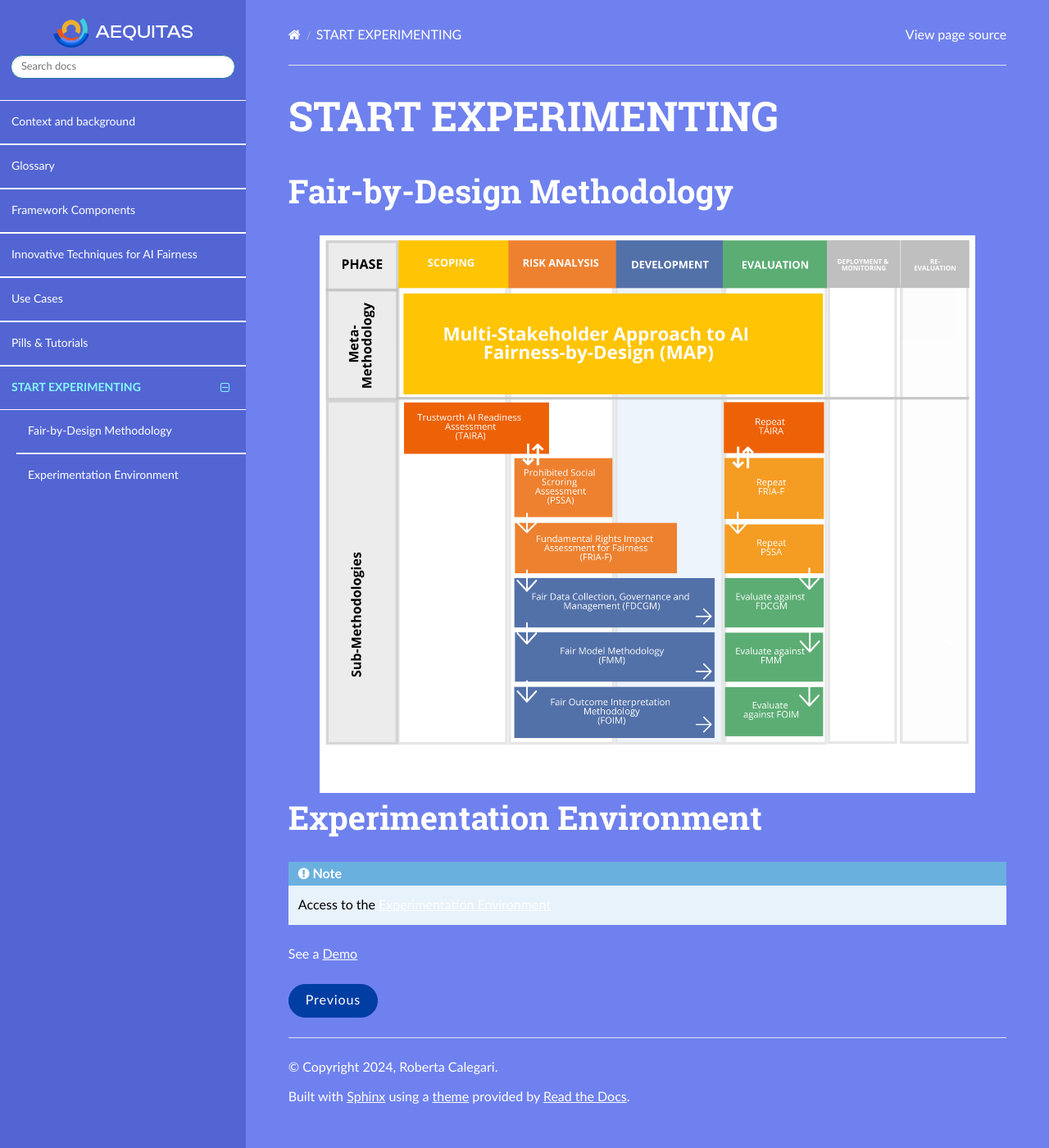
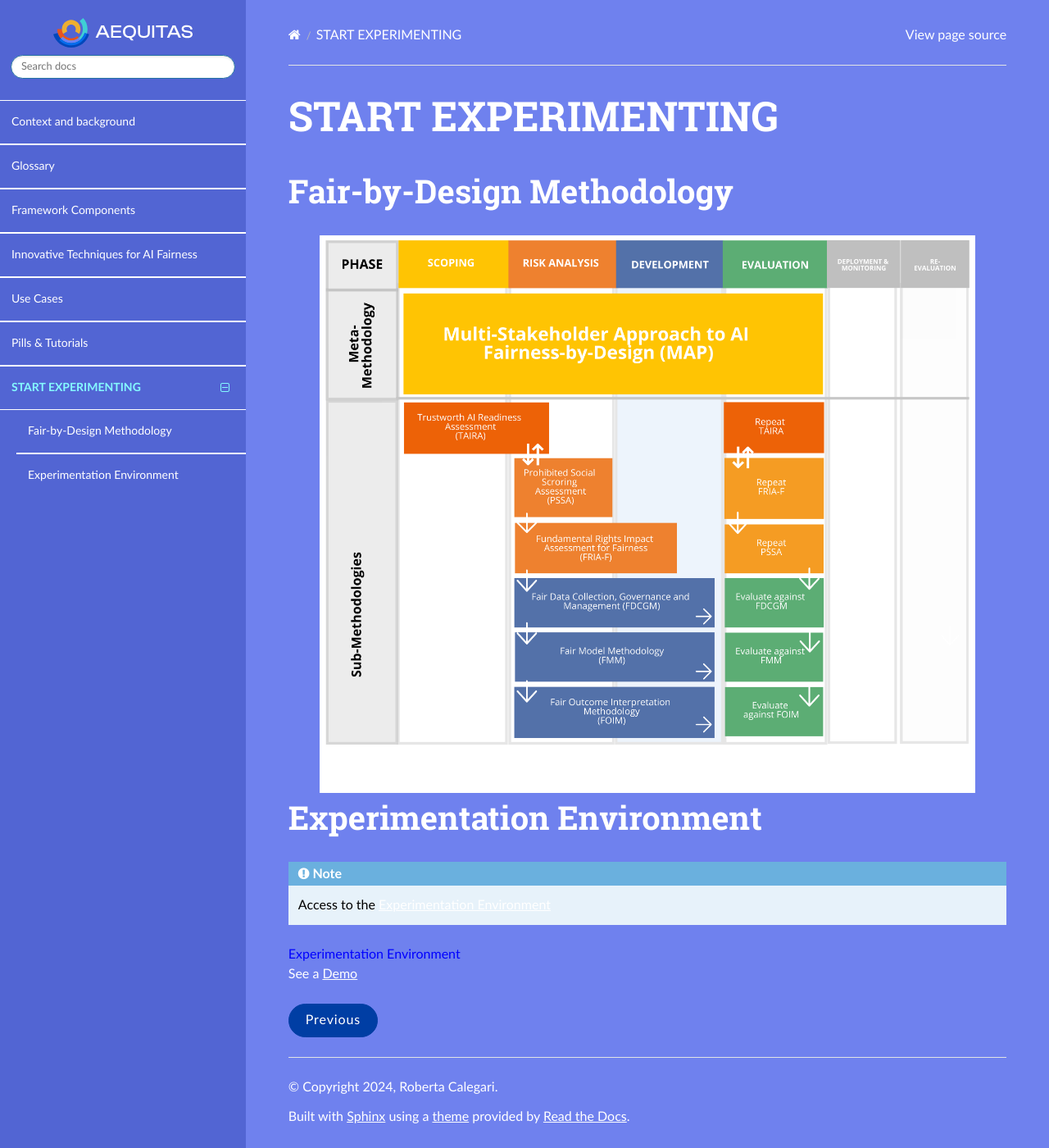
Before and after one commit to aequitas-aod/aequitas-home, a Sphinx documentation site: the page built from docs/source/fair-by-design.rst, in a window 1280 px wide and 1400 px high. Shown: the whole window at 82% size. Built offline with Sphinx 7.4.7 and the Read the Docs theme 3.1.0, drawn with Linux system fonts in a browser that asks for light colours.

Commit message:
rc: link

```diff
--- a/docs/source/fair-by-design.rst
+++ b/docs/source/fair-by-design.rst
@@ -39,4 +39,9 @@ Experimentation Environment
 
     Access to the `Experimentation Environment <http://aequitas.apice.unibo.it>`_
 
+.. raw:: html
+
+    <a href="http://aequitas.apice.unibo.it" style="color: blue;">Experimentation Environment</a>
+
+
 See a `Demo <https://apice.unibo.it/xwiki/bin/download/Aequitas/Deliverables/Aequitas%20-%20Experimentation%20Env%20-%20DEMO.mp4?rev=1.1>`_
```
